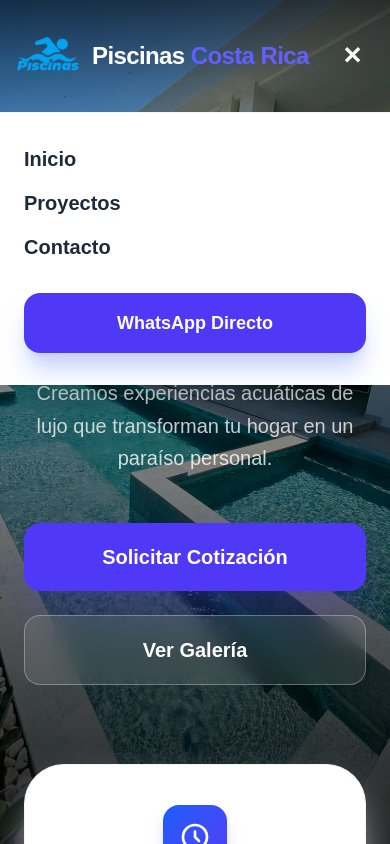
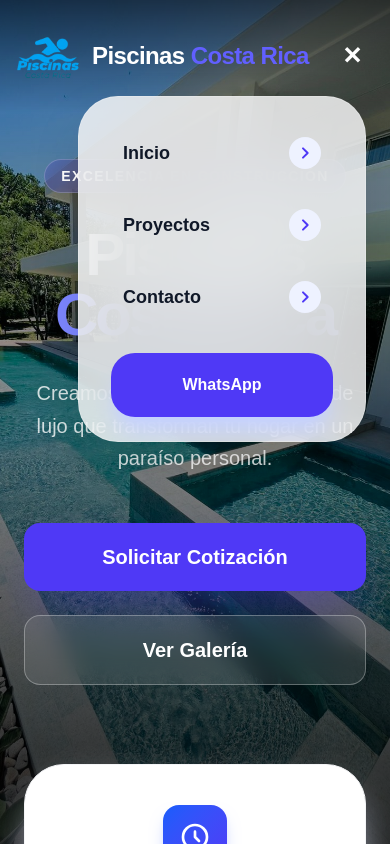
Before and after one commit to godlychrist/piscinascr, a Next.js app: page / in a window 390 px wide. Both pictures are taken after a click on the button "Abrir menú". Shown: the top 844 px of the page. Built offline with nearby package versions, Linux system fonts and the light colour scheme.

Commit message:
feat: add a new responsive Header component with dynamic scroll-based styling and mobile navigation.

```diff
--- a/src/app/components/header.jsx
+++ b/src/app/components/header.jsx
@@ -86,10 +86,13 @@ export default function Header() {
                 </div>
             </div>
 
-            {/* Mobile menu */}
-            <div className={`md:hidden absolute top-full left-0 right-0 transition-all duration-300 overflow-hidden bg-white shadow-2xl ${open ? "max-h-[400px] border-t border-gray-100" : "max-h-0"
+            {/* Mobile menu - Floating Island Style */}
+            <div className={`md:hidden absolute top-24 right-6 w-72 transition-all duration-500 ease-[cubic-bezier(0.23,1,0.32,1)] z-[60] ${open
+                    ? "opacity-100 scale-100 translate-y-0"
+                    : "opacity-0 scale-90 -translate-y-4 pointer-events-none"
                 }`}>
-                <div className="px-6 py-8 space-y-4">
+                <div className="bg-white/80 backdrop-blur-2xl border border-white/20 shadow-[0_20px_50px_rgba(0,0,0,0.1)] rounded-[2.5rem] overflow-hidden">
+                    <div className="p-6 space-y-2">
                         {[
                             { name: 'Inicio', href: '/' },
                             { name: 'Proyectos', href: '/proyects' },
@@ -99,23 +102,40 @@ export default function Header() {
                                 key={link.name}
                                 onClick={() => setOpen(false)}
                                 href={link.href}
-                            className="block text-xl font-bold text-gray-800 hover:text-indigo-600 transition-colors"
+                                className="flex items-center justify-between group rounded-[1.5rem] px-5 py-4 transition-all hover:bg-indigo-600 hover:text-white"
                             >
+                                <span className={`text-lg font-bold ${scrolled ? 'text-gray-800' : 'text-gray-900'} group-hover:text-white transition-colors`}>
                                     {link.name}
+                                </span>
+                                <div className="w-8 h-8 rounded-full bg-indigo-50 group-hover:bg-white/20 flex items-center justify-center transition-colors">
+                                    <svg className="w-4 h-4 text-indigo-600 group-hover:text-white transform group-hover:translate-x-0.5 transition-all" fill="none" stroke="currentColor" viewBox="0 0 24 24">
+                                        <path strokeLinecap="round" strokeLinejoin="round" strokeWidth={3} d="M9 5l7 7-7 7" />
+                                    </svg>
+                                </div>
                             </Link>
                         ))}
-                    <div className="pt-4">
+
+                        <div className="pt-4 px-2">
                             <a
                                 href={`https://wa.me/${CONTACT_INFO.whatsapp.replace(/[^0-9]/g, '')}`}
                                 target="_blank"
                                 rel="noreferrer"
-                            className="block text-center rounded-2xl bg-indigo-600 px-6 py-4 text-lg font-bold text-white shadow-xl shadow-indigo-200"
+                                className="flex items-center justify-center gap-3 rounded-[1.5rem] bg-indigo-600 px-6 py-5 text-base font-black text-white shadow-xl shadow-indigo-200 active:scale-95 transition-all hover:bg-indigo-700"
                             >
-                            WhatsApp Directo
+                                WhatsApp
                             </a>
                         </div>
                     </div>
                 </div>
+            </div>
+
+            {/* Click-outside overlay (Invisible but closes menu) */}
+            {open && (
+                <div
+                    className="fixed inset-0 z-[55] md:hidden"
+                    onClick={() => setOpen(false)}
+                />
+            )}
         </nav>
     );
 }
```
Lines whose indentation alone changed are shown as unchanged.
